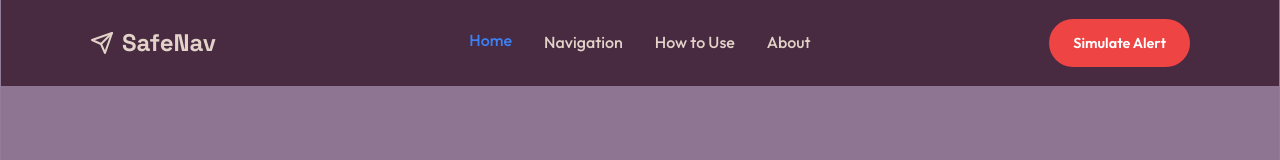
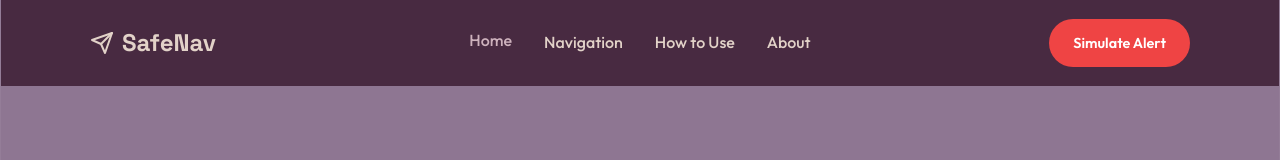
Before and after one commit to ArjuSuresh/SafeNav, a React (Create React App) app in the folder indoor-ar-navigation/: page / in a window 1280 px wide. Shown: the top 160 px of the page. Built offline with nearby package versions, Linux system fonts and the light colour scheme; no server answers.

Commit message:
style: Nav hover/active color to #CEB2BD

```diff
--- a/indoor-ar-navigation/src/global.css
+++ b/indoor-ar-navigation/src/global.css
@@ -290,7 +290,7 @@ button {
 
 .nav-link:hover,
 .nav-link.active {
-    color: var(--primary);
+    color: #CEB2BD;
     transform: translateY(-2px);
 }
 
```
